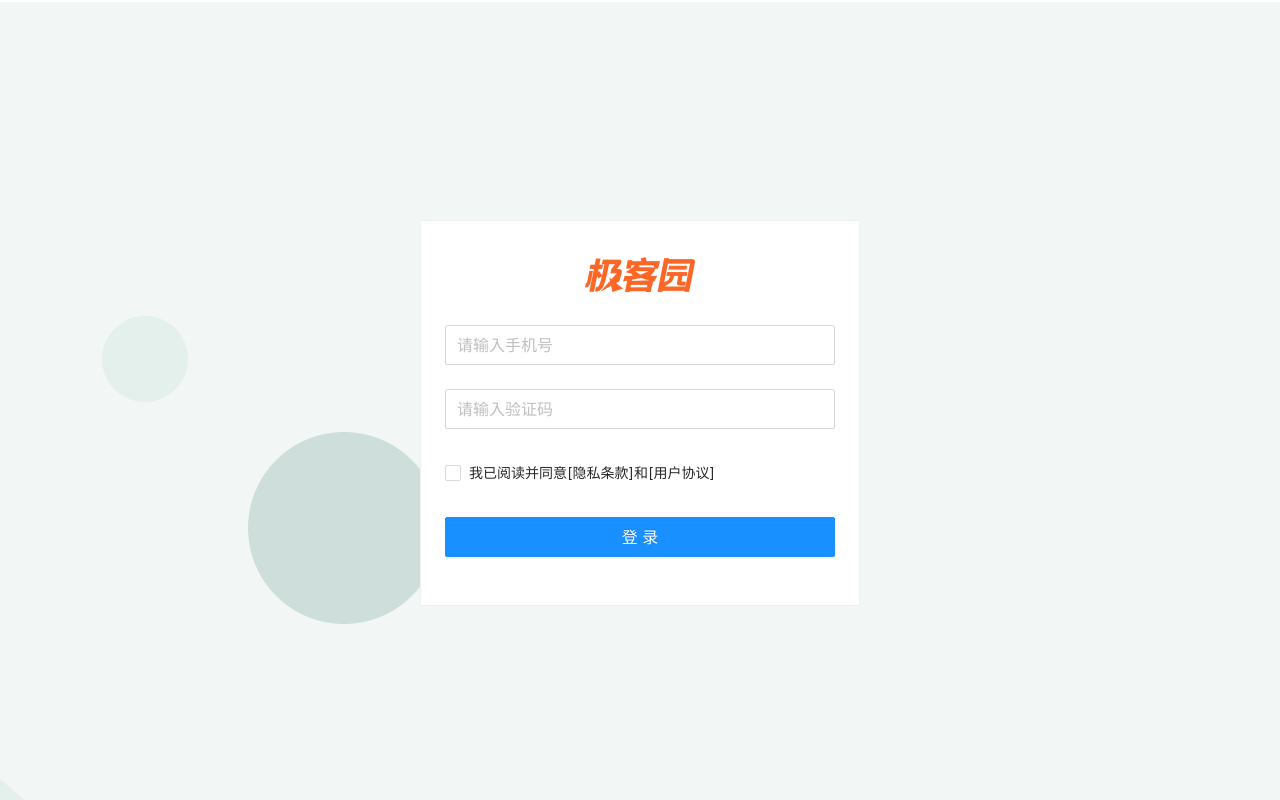
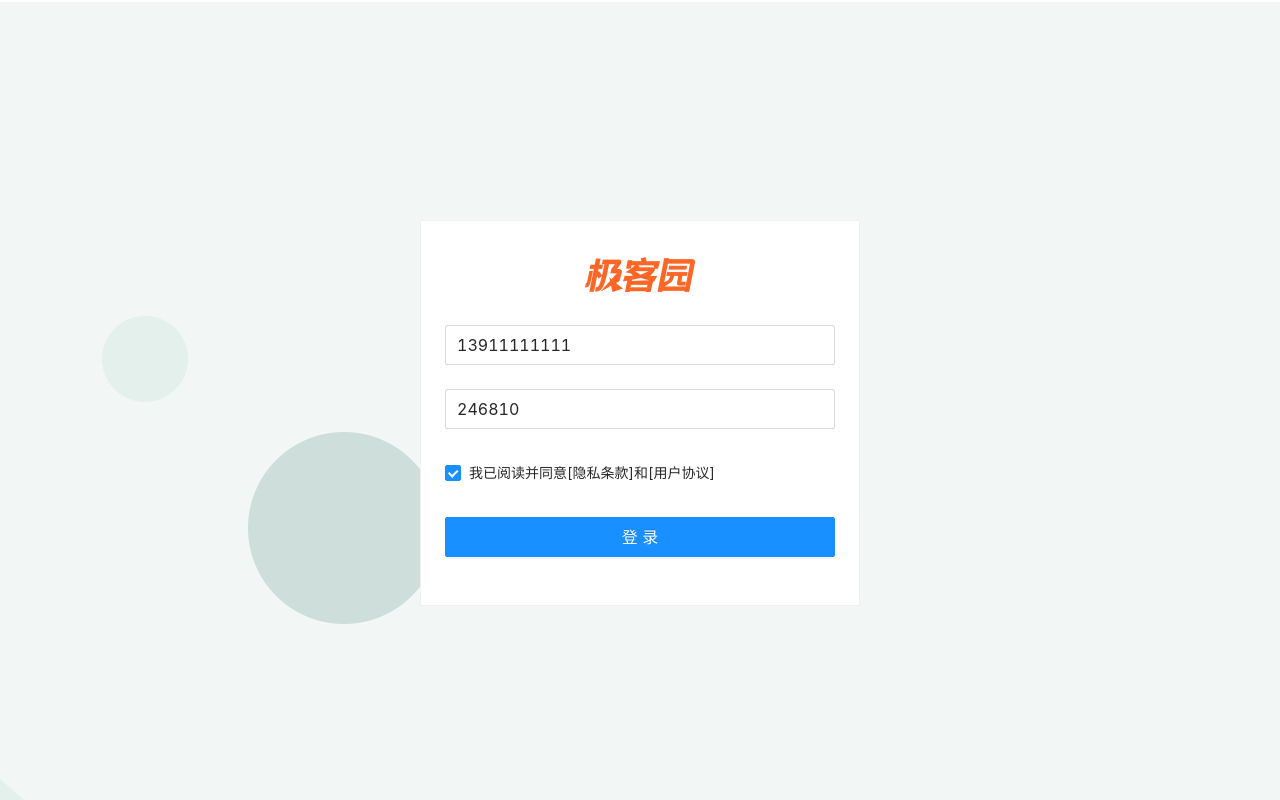
Before and after one commit to NewAn-Obj/reactNote, a React (Create React App) app in the folder basic_react/05/: page /login in a window 1280 px wide. Built offline with nearby package versions, Linux system fonts and the light colour scheme.

Commit message:
登陆页面-表单校验

```diff
--- a/basic_react/05/src/pages/Login/index.js
+++ b/basic_react/05/src/pages/Login/index.js
@@ -12,16 +12,26 @@ export default class Login extends Component {
             <Form
               size="large"
               initialValues={{
-                remember: true,
+                mobile: '13911111111',
+                code: '246810',
+                agree: true,
               }}
               autoComplete="off"
+              onFinish={this.onFinish}
             >
               <Form.Item
+                validateTrigger={['onBlur']}
                 name="mobile"
                 rules={[
                   {
                     required: true,
-                    message: 'Please input your username!',
+                    message: '手机号不能为空',
+                    validateTrigger: 'onBlur',
+                  },
+                  {
+                    pattern: /^1[3-9]\d{9}$/,
+                    message: '手机号格式错误',
+                    validateTrigger: 'onBlur',
                   },
                 ]}
               >
@@ -29,18 +39,39 @@ export default class Login extends Component {
               </Form.Item>
 
               <Form.Item
+                validateTrigger={['onBlur']}
                 name="code"
                 rules={[
                   {
                     required: true,
-                    message: 'Please input your password!',
+                    message: '验证码不能为空',
+                    validateTrigger: 'onBlur',
+                  },
+                  {
+                    pattern: /^\d{6}$/,
+                    message: '验证码格式错误',
+                    validateTrigger: 'onBlur',
                   },
                 ]}
               >
                 <Input placeholder="请输入验证码" />
               </Form.Item>
 
-              <Form.Item valuePropName="checked">
+              <Form.Item
+                valuePropName="checked"
+                name="agree"
+                rules={[
+                  {
+                    validator(_, value) {
+                      if (value) {
+                        return Promise.resolve()
+                      } else {
+                        return Promise.reject(new Error('请阅读并同意用户协议'))
+                      }
+                    },
+                  },
+                ]}
+              >
                 <Checkbox>我已阅读并同意[隐私条款]和[用户协议]</Checkbox>
               </Form.Item>
 
@@ -55,4 +86,7 @@ export default class Login extends Component {
       </div>
     )
   }
+  onFinish = (values) => {
+    console.log(values)
+  }
 }
```
